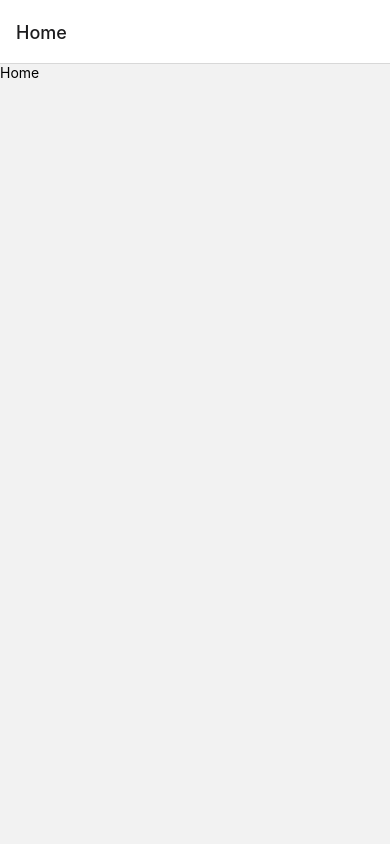
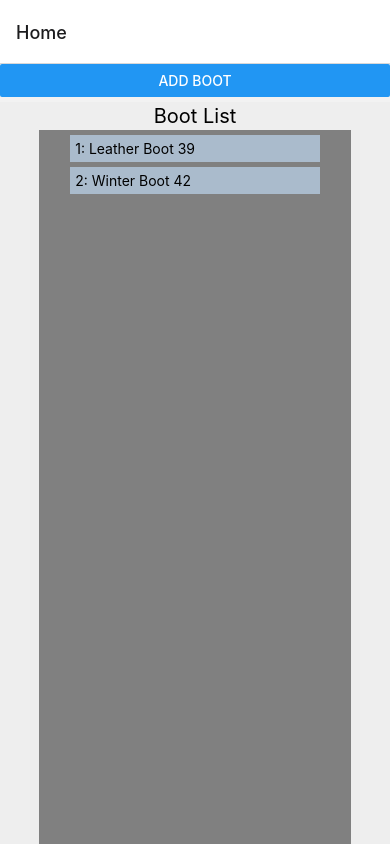
Before and after one commit to Mir4H/ReactNativeTasks, a React Native app in the folder taskCRUD/: screen / in a window 390 px wide. Built offline with nearby package versions, Linux system fonts and the light colour scheme.

Commit message:
Home set up

```diff
--- a/taskCRUD/App.js
+++ b/taskCRUD/App.js
@@ -1,5 +1,5 @@
 import React, {useState} from 'react';
-import { View, Text, Button } from 'react-native';
+import { View, Text, Button, StyleSheet, FlatList, TouchableOpacity } from 'react-native';
 import { NavigationContainer } from '@react-navigation/native';
 import { createNativeStackNavigator } from '@react-navigation/native-stack';
 
@@ -15,11 +15,31 @@ const App=()=>{
     </NavigationContainer>
   );
 }
-  const HomeScreen=(props)=>{
+const HomeScreen=(props)=>{
+
+  const [bootList, addBoot]=useState([{"id":1, "type":"Leather Boot", "size":39}, {"id":2, "type":"Winter Boot", "size":42}]);
+
+  const renderBoot=(item)=>{
     return(
-        <View>
-          <Text>Home</Text>
+      <TouchableOpacity activeOpacity={0.8}>
+        <View style={styles.listItemStyle}>
+          <Text>{item.index+1}: {item.item.type} {item.item.size}</Text>
         </View>
+      </TouchableOpacity>
+    );
+  }
+
+    return(
+      <View style={{flex:1}}>
+        <Button onPress={()=>props.navigation.navigate("AddBoot")} title="Add Boot"/>
+        <View style={styles.homeStyle}>
+          <Text style={styles.textStyle}>Boot List</Text>
+          <FlatList style={styles.flatlistStyle}
+            data={bootList}
+            renderItem={renderBoot}
+          />
+        </View>
+      </View>
     );
   }
 
@@ -30,4 +50,29 @@ const App=()=>{
         </View>
     );
   }
+
+  const styles=StyleSheet.create({
+    textStyle:{
+      fontSize: 20,
+      padding:2,
+    },
+    homeStyle:{
+      marginTop:5,
+      flex:8,
+      alignItems:"center",
+      backgroundColor:"#eee",
+      width:"100%",
+    },
+    flatlistStyle:{
+      width:'80%',
+      backgroundColor:'grey',
+    },
+    listItemStyle:{
+      marginTop:5,
+      padding:5,
+      backgroundColor:"#abc",
+      width:"80%",
+      alignSelf:"center",
+    }
+  });
 export default App;
```
